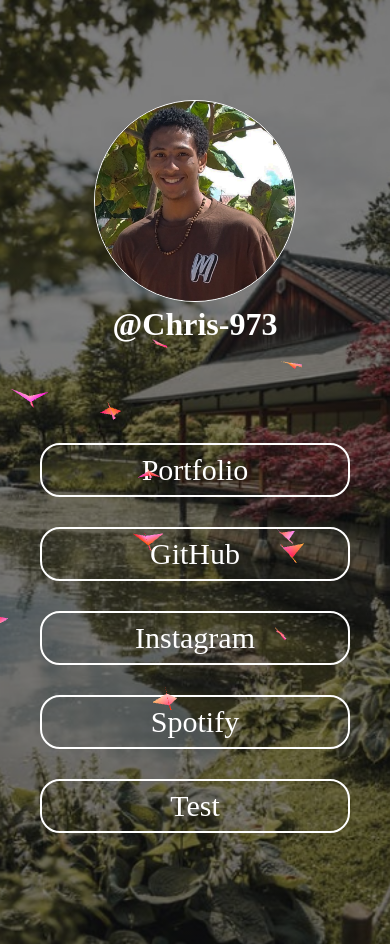
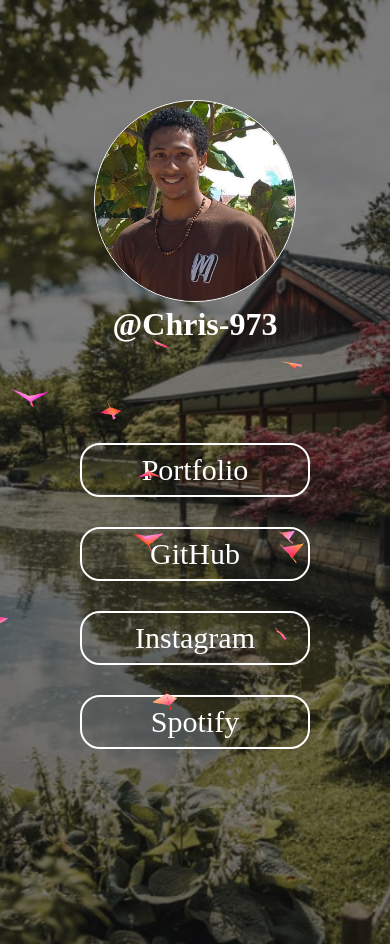
Before and after one commit to Chris-973/LinksTree, a plain HTML site: page index.html in a window 390 px wide. Drawn offline with nearby package versions, Linux system fonts and the light colour scheme; animation ran at ten frames a second.

Commit message:
responsive part 1

```diff
--- a/index.html
+++ b/index.html
@@ -44,7 +44,6 @@
             <li><a href="#">GitHub</a></li>
             <li><a href="#">Instagram</a></li>
             <li><a href="#">Spotify</a></li>
-            <li><a href="#">Test</a></li>
         </ul>
     </main>
 </body>
--- a/styles.css
+++ b/styles.css
@@ -37,11 +37,11 @@ main{
 
 main ul li{
     font-size: 30px;
-    margin: 30px 40px;
-    padding-top: 8px;
-    padding-bottom: 8px;
+    margin: 30px 80px;
+    padding: 8px 0;
     border: 2px solid #fff;
     border-radius: 20px;
+
 }
 
 main ul li:hover{
@@ -57,7 +57,3 @@ main ul li:hover a{
 main ul li a {
     color: #fff;
 }
-
-@media(max-width: 800px){
-
-}
```
